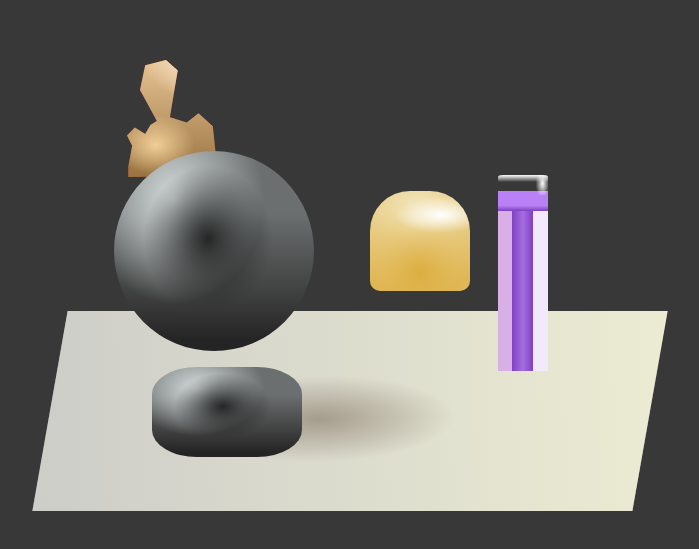
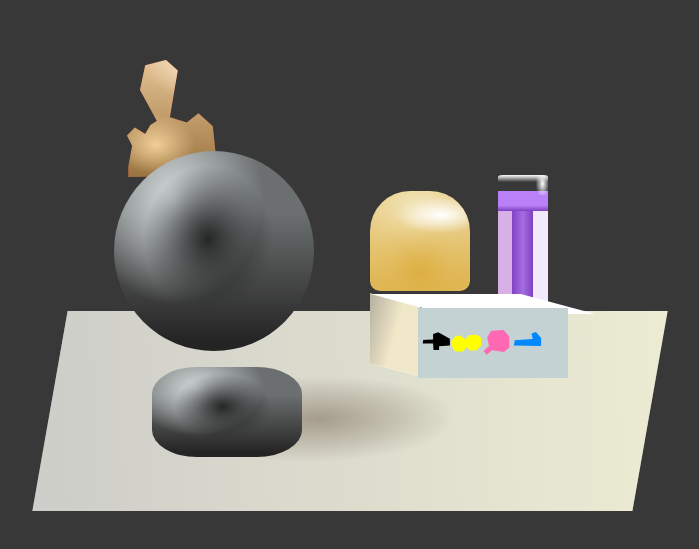
Before and after one commit to balamusia/still-life, a plain HTML site: page index.html in a window 1280 px wide. Shown: the part 169-718 px from the top of the page, without its empty margins (334-1033 px from the left). Drawn offline with Linux system fonts and the light colour scheme.

Commit message:
harukiBook

```diff
--- a/index.html
+++ b/index.html
@@ -89,6 +89,81 @@
 
       }
 
+      .harukiBook{
+
+        width: 190px;
+        height: 150px;
+        top: 53%;
+        left: 55%;
+      }
+
+      .harukiBookPages{
+
+        width: 50px;
+        height: 70px;
+        background-color: white;
+        top: 30%;
+        transform: skew(0deg, 15deg);
+        background-image: linear-gradient(104deg, #B5B09EFF 0%, #F1E7C9FF 50%);
+
+      }
+
+      .harukiBookTop{
+        width: 150px;
+        height: 20px;
+        background-color: white;
+        transform: skew(75deg, 0deg);
+        top: 26%;
+        left: 20%;
+
+      }
+
+      .harukiBookFront{
+        background-color: hsl(185, 15%, 80%);
+        width: 150px;
+        height: 70px;
+        top: 35%;
+        left: 25%;
+      }
+
+      .harukiFour{
+        clip-path: polygon(14% 46%, 39% 45%, 39% 31%, 52% 27%, 81% 43%, 81% 60%, 54% 62%, 54% 71%, 40% 71%, 39% 55%, 13% 55%);
+        background-color: black;
+        width: 40px;
+        height: 40px;
+        top: 20%;
+
+      }
+
+       .harukiEight{
+        clip-path: polygon(10% 61%, 10% 48%, 20% 36%, 33% 35%, 45% 45%, 54% 34%, 74% 33%, 84% 41%, 84% 60%, 73% 72%, 55% 73%, 49% 63%, 39% 75%, 19% 75%);
+        background-color: yellow;
+        width: 40px;
+        height: 40px;
+         top: 20%;
+         left: 20%;
+
+      }
+
+       .harukiQ{
+        clip-path: polygon(24% 40%, 34% 23%, 65% 21%, 79% 37%, 80% 65%, 66% 76%, 36% 72%, 23% 83%, 15% 74%, 29% 61%);
+        background-color: hotPink;
+        width: 40px;
+        height: 40px;
+         top: 20%;
+         left: 40%;
+
+      }
+
+       .harukiOne{
+        clip-path: polygon(18% 47%, 63% 44%, 60% 30%, 71% 26%, 84% 41%, 84% 61%, 16% 60%);
+        background-color: rgb(0, 136, 255);
+        width: 40px;
+        height: 40px;
+         top: 20%;
+         left: 60%;
+      }
+
 
 
 
@@ -130,6 +205,27 @@
 
     </div>
 
+    <div class="harukiBook">
+      <div class="harukiBookPages">
+
+      </div>
+      <div class="harukiBookTop">
+
+      </div>
+      <div class="harukiBookFront">
+        <div class="harukiFour">
+        </div>
+        <div class="harukiEight">
+        </div>
+        <div class="harukiQ">
+        </div>
+        <div class="harukiOne">
+        </div>
+      </div>
+
+    </div>
+
+
 
 
 
```
